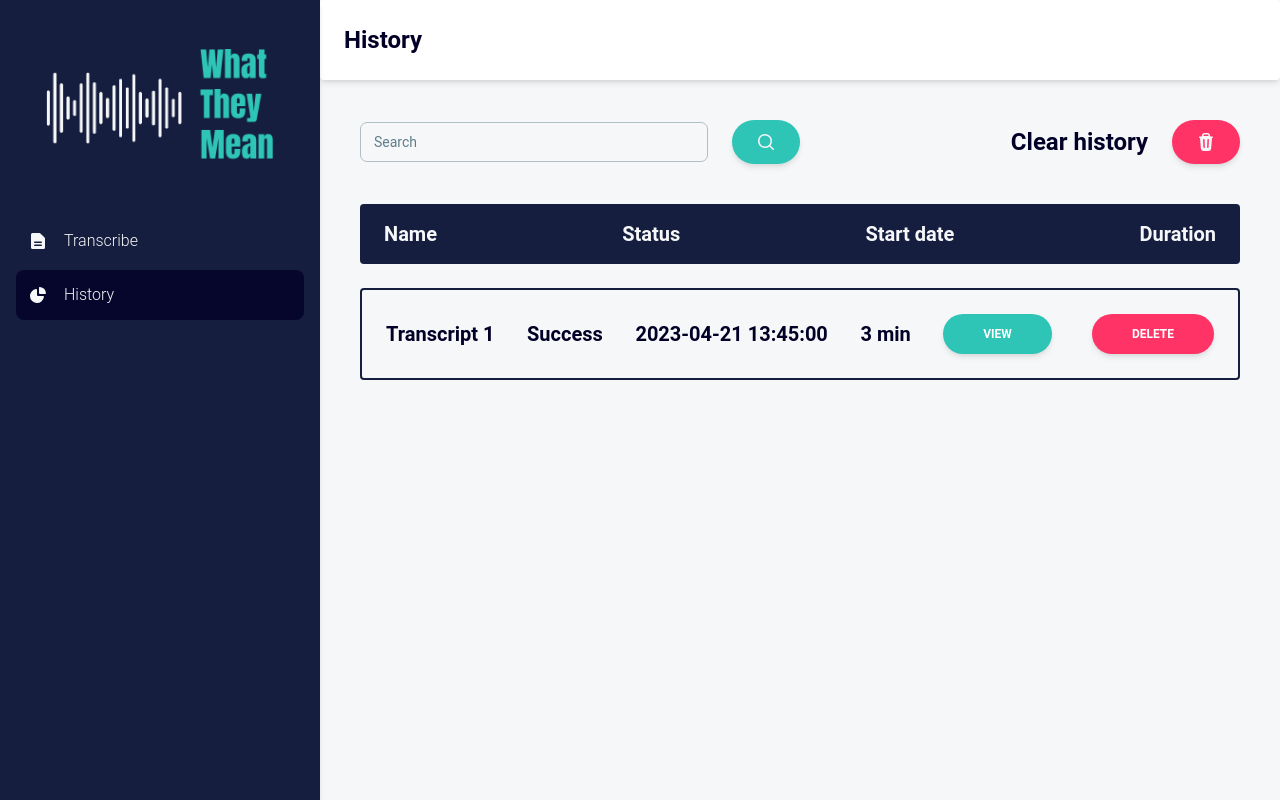
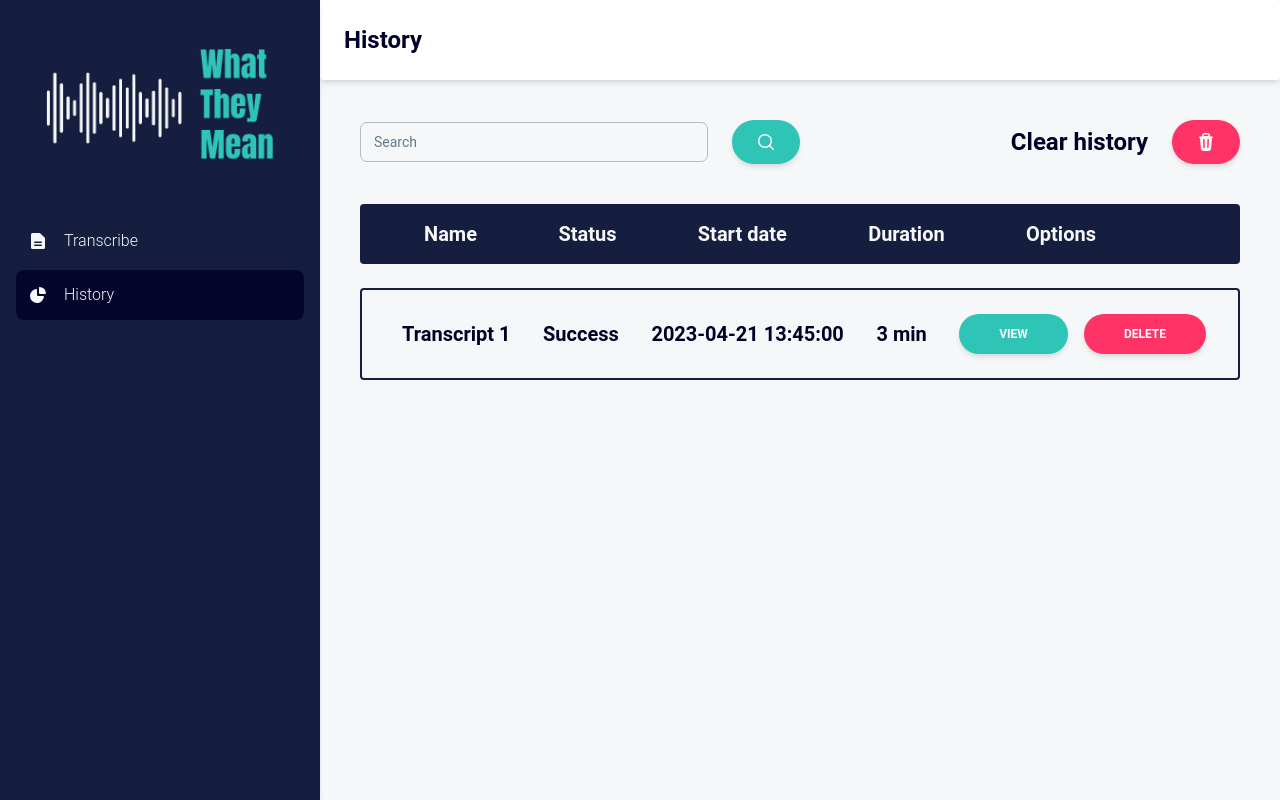
Before and after one commit to RadekBucki/WhatTheyMeanFrontend, a React (Vite) app: page / in a window 1280 px wide. Both pictures are taken after a click on the button "History". Built offline with nearby package versions, Linux system fonts and the light colour scheme.

Commit message:
Added options text for view and delete buttons

```diff
--- a/src/pages/history/History.tsx
+++ b/src/pages/history/History.tsx
@@ -3,6 +3,7 @@ import {Button, Input, Typography} from '@material-tailwind/react';
 import {MagnifyingGlassIcon, TrashIcon} from "@heroicons/react/20/solid";
 
 interface TranscriptData {
+  uid: number,
   name: string,
   start_date: string,
   status: string,
@@ -12,7 +13,7 @@ export default function History() {
 
   const [searchQuery, setSearchQuery] = useState('');
   const transcripts = [
-    {name: 'Transcript 1', status: 'Success', start_date: '2023-04-21 13:45:00', duration: '3 min'}
+    {uid: 1, name: 'Transcript 1', status: 'Success', start_date: '2023-04-21 13:45:00', duration: '3 min'}
   ]
   const handleSearch = () => {
     console.log('Search query:', searchQuery);
@@ -54,8 +55,9 @@ export default function History() {
             </Button>
           </div>
         </div>
+
         <div id="transcripts-list" className="mt-10">
-          <div className="bg-dark-blue rounded py-4 px-6 mb-6">
+          <div className="bg-dark-blue rounded py-4 px-16 mb-6">
             <div className="flex flex-row justify-between items-center">
               <Typography className="text-xl font-bold text-off-white">
                 Name
@@ -69,11 +71,14 @@ export default function History() {
               <Typography className="text-xl font-bold text-off-white">
                 Duration
               </Typography>
+              <Typography className="text-xl font-bold text-off-white mr-20">
+                Options
+              </Typography>
             </div>
           </div>
           { transcripts && transcripts?.map((transcript: TranscriptData) => (
-            <div className="border-2 border-dark-blue rounded p-6">
-              <div className="flex flex-row justify-between items-center">
+            <div key={transcript.uid} className="border-2 border-dark-blue rounded p-6">
+              <div className="flex flex-row justify-between items-center ml-4">
                 <Typography className="text-xl font-bold text-selected-blue">
                   {transcript.name}
                 </Typography>
@@ -87,10 +92,10 @@ export default function History() {
                   {transcript.duration}
                 </Typography>
                 <div>
-                  <Button className="rounded-full bg-teal px-10 mr-10">
+                  <Button className="rounded-full bg-teal px-10 mr-4">
                     View
                   </Button>
-                  <Button className="rounded-full bg-bright-pink px-10">
+                  <Button className="rounded-full bg-bright-pink px-10 mr-2">
                     Delete
                   </Button>
                 </div>
@@ -98,7 +103,8 @@ export default function History() {
             </div>
           ))}
         </div>
+
       </div>
-    </div>
+      </div>
   );
 }
```
